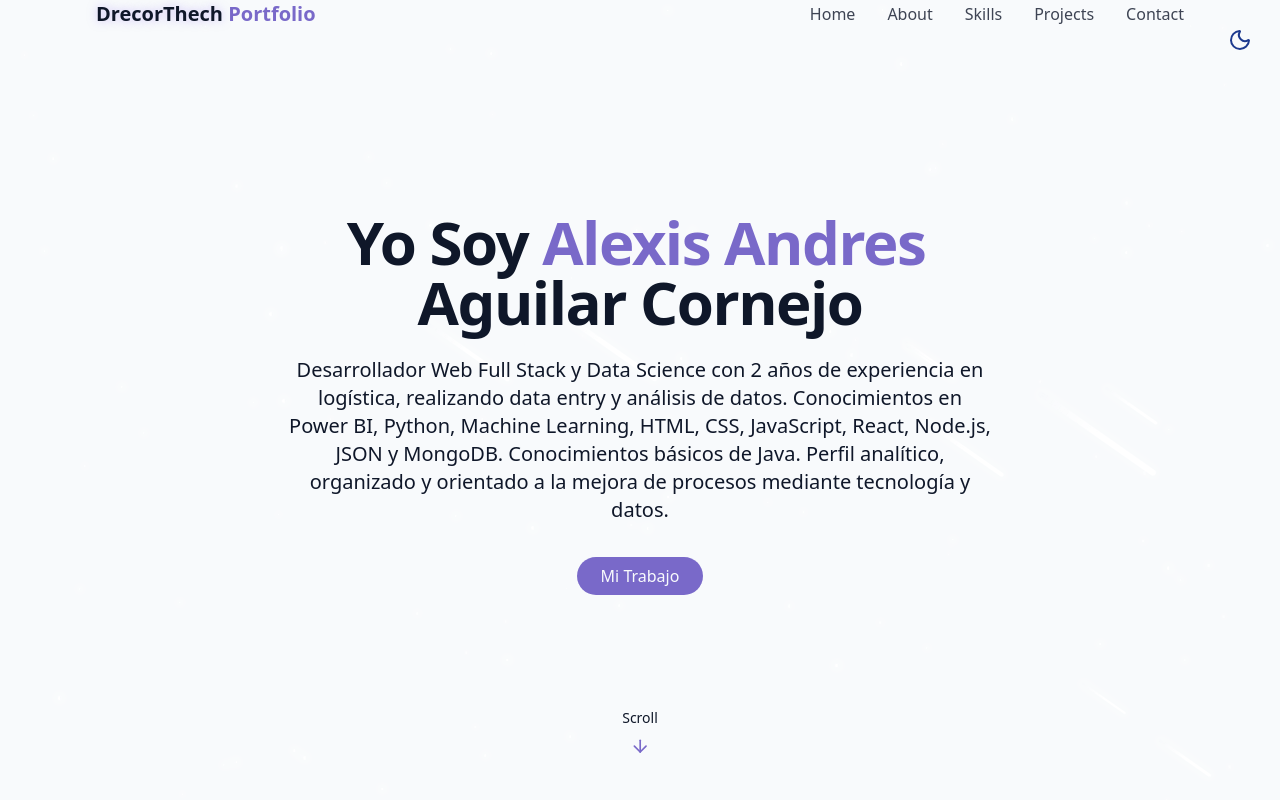
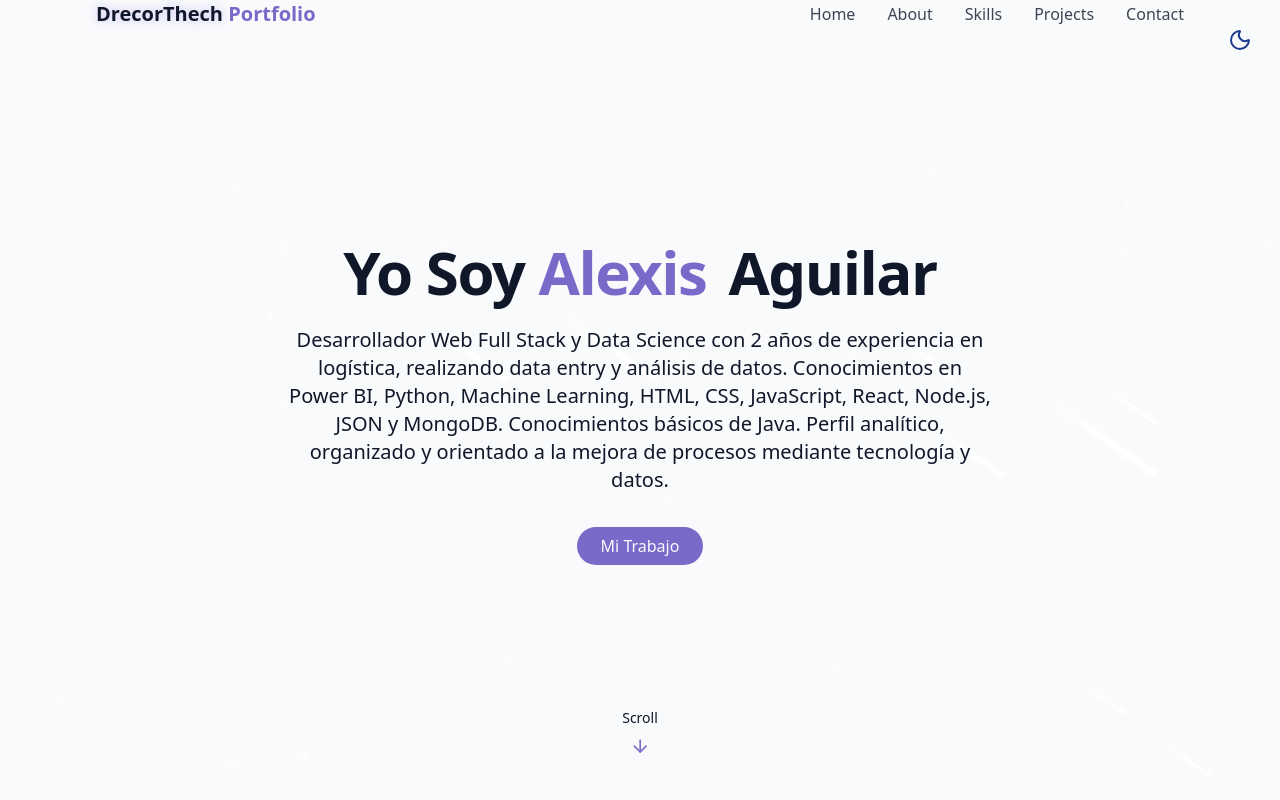
Before and after one commit to Drecor1798/Portafolio-2026, a React (Vite) app: page / in a window 1280 px wide. Shown: the top 800 px of the page. Built offline with nearby package versions, Linux system fonts and the light colour scheme.

Commit message:
Portfolio

```diff
--- a/src/components/HeroSection.jsx
+++ b/src/components/HeroSection.jsx
@@ -12,10 +12,10 @@ export const HeroSection = () => {
                     <span className="opaciti-0 animate-fade-in"> Yo Soy</span>
                     <span className="text-primary opacity-0 animate-fade-in-delay-1">
                         {" "}
-                        Alexis Andres
+                        Alexis
                         </span>
                     <span className="text-gradient ml-2 opacity-0 animate-fade-in-delay-2">
-                        {""} Aguilar Cornejo</span>
+                        {""} Aguilar</span>
                 </h1>
                 <p className="text-lg md:text-xl text-muted-foreground max-2-2xl mx-auto opacity-0 animate-fade-in-delay-3">
                     Desarrollador Web Full Stack y Data Science con 2 años de experiencia en logística,
```
